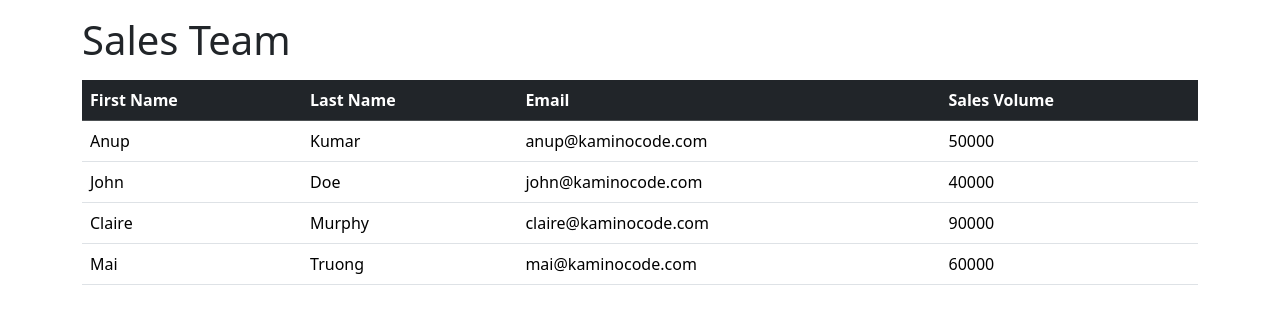
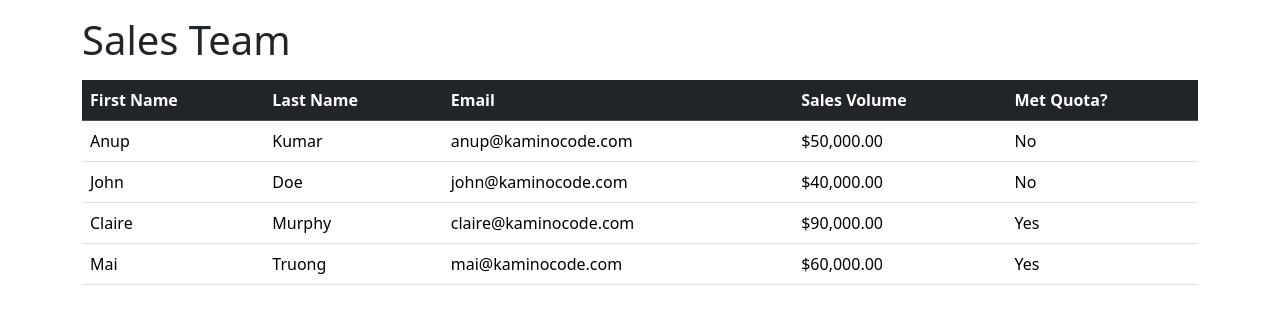
Before and after one commit to KaminoCode/angular-sales-project, an Angular app: page / in a window 1280 px wide. Shown: the top 324 px of the page. Built offline with nearby package versions, Linux system fonts and the light colour scheme.

Commit message:
Added local CSS and ngClass to highlight salesVolume >= 60000

```diff
--- a/src/app/sales-person-list/sales-person-list.component.css
+++ b/src/app/sales-person-list/sales-person-list.component.css
@@ -0,0 +1,3 @@
+.highlight {
+  background-color: greenyellow;
+}
--- a/src/app/sales-person-list/sales-person-list.component.html
+++ b/src/app/sales-person-list/sales-person-list.component.html
@@ -6,14 +6,19 @@
       <th>Last Name</th>
       <th>Email</th>
       <th>Sales Volume</th>
+      <th>Met Quota?</th>
     </tr>
   </thead>
   <tbody>
-    <tr *ngFor="let tempSalesPerson of salesPersonList">
+    <tr *ngFor="let tempSalesPerson of salesPersonList" [ngClass]="{'highlight': tempSalesPerson.salesVolume >= 60000}">
       <td>{{ tempSalesPerson.firstName}}</td>
       <td>{{ tempSalesPerson.lastName}}</td>
       <td>{{ tempSalesPerson.email}}</td>
-      <td>{{ tempSalesPerson.salesVolume}}</td>
+      <td>{{ tempSalesPerson.salesVolume | currency:'USD'}}</td>
+      <td>
+        <div *ngIf="tempSalesPerson.salesVolume >= 60000; else myElseBlock">Yes</div>
+        <ng-template #myElseBlock>No</ng-template>
+      </td>
     </tr>
   </tbody>
 </table>
```
